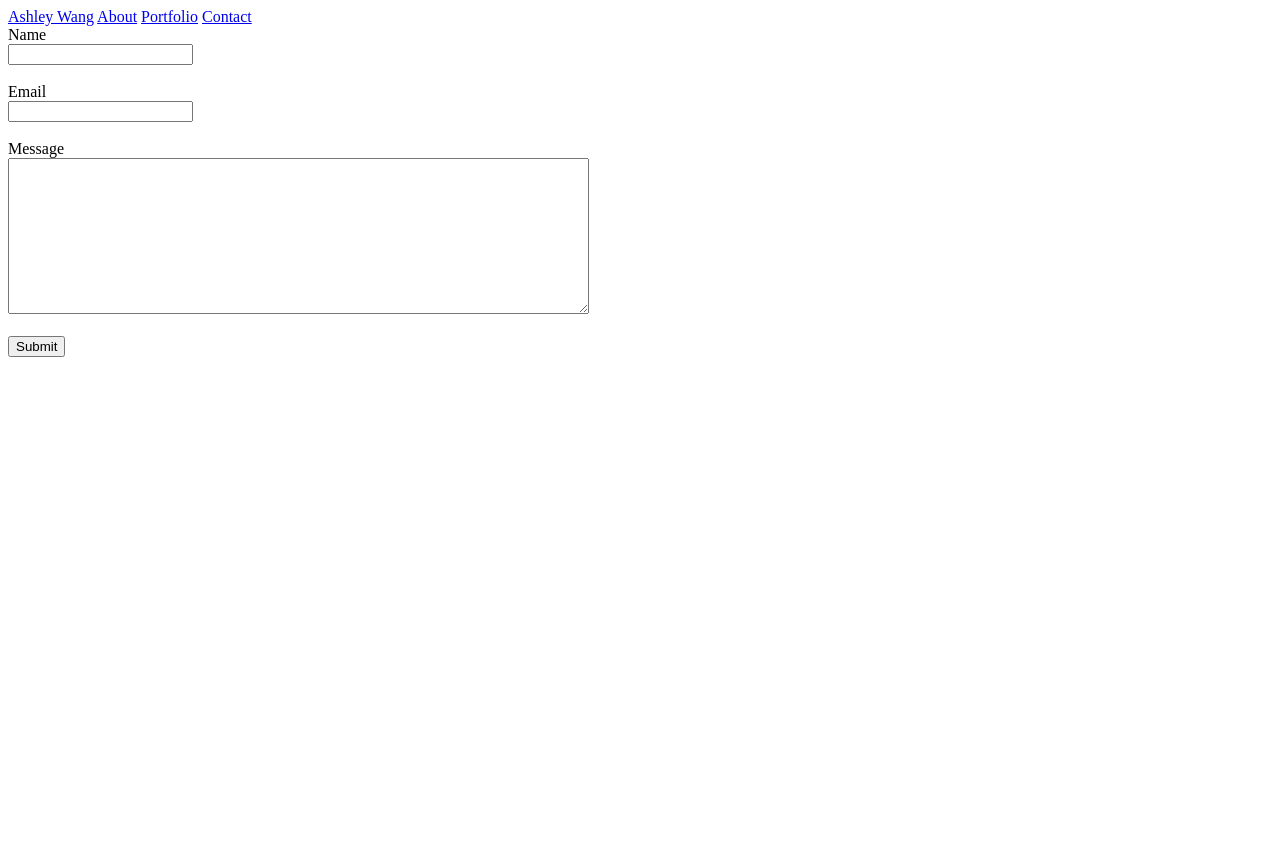
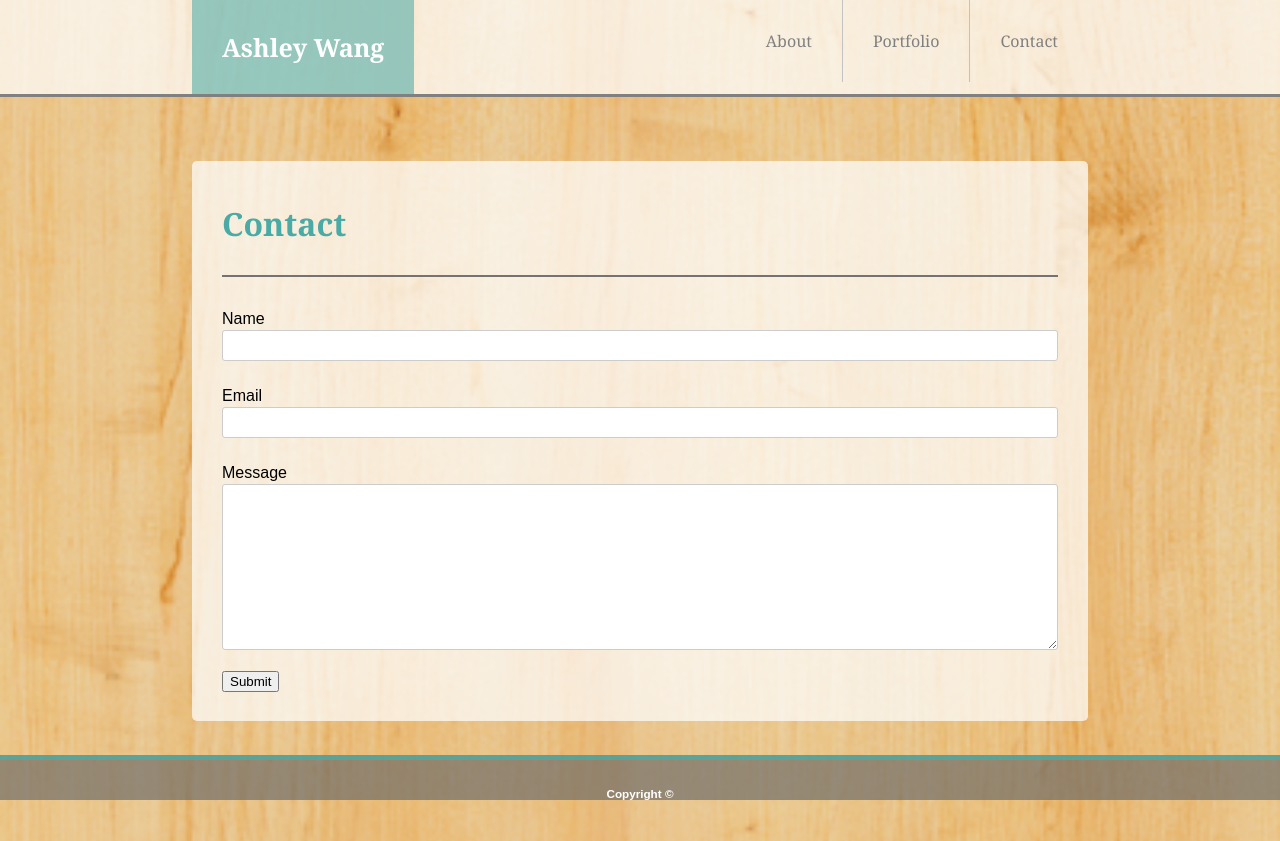
Before and after one commit to ashleyxwang/Basic-Portfolio, a plain HTML site: page contact.html in a window 1280 px wide. Before the commit the page ends 800 px from the top, so only its background shows below. Drawn offline with Linux system fonts and the light colour scheme.

Commit message:
Updated Contact Page to match rest of website

```diff
--- a/assets/css/contact.css
+++ b/assets/css/contact.css
@@ -0,0 +1,125 @@
+body{
+    background-image: url("../images/purty_wood.png");
+    height: 100%;
+    width: 100%;
+    background-position: center;
+    background-repeat: no-repeat;
+    background-size: cover;
+    margin: 0px;
+    padding: 0px;
+}
+
+.nav{
+    background-color: #ffffffb6;
+    top: 0;
+    width: 100%;
+    border-bottom-style: solid;
+    border-bottom-color: grey;
+    border-bottom-width: 3px;
+    overflow: hidden;
+}
+
+.nav a:hover{
+    background-color: #a4d7d5;
+}
+
+.active{
+    background-color: #a4d7d5;
+}
+
+ul{
+    margin: 0;
+    padding: 0px;
+}
+
+li{
+    font-family: Georgia, 'Times New Roman', Times, serif;
+    display: inline;
+    list-style-type: none;
+}
+
+#AW{
+    display: inline-block;
+    font-size: 25px;
+    font-weight: bold;
+    text-decoration: none;
+    padding: 30px;
+    margin-left: 15%;
+    background-color: #4aaaa58f;
+    color: #ffffff;
+    float: left;
+}
+
+.rnav{
+    margin-right: 15%;
+}
+
+#index,#port,#cont{
+    text-decoration: none;
+    color: grey;
+    padding: 30px;
+    border-right: 1px;
+    border-right-color: #c2c2c2;
+    border-right-style: solid;
+    float: right;
+    text-align: center;
+}
+
+#cont{
+    border-right: none;
+}
+
+.FormTitle{
+    font-family: Georgia, 'Times New Roman', Times, serif;
+    color: #4aaaa5;
+}
+
+.form{
+    font-family: Arial, Helvetica, sans-serif;
+    background-color: #ffffffb6;
+    height: 500px;
+    line-height: 23px;
+    margin: 5% 15%;
+    padding: 30px;
+    border-radius: 5px;
+}
+
+input[type=text], [type=email], textarea {
+    width: 100%;
+    padding: 7px;
+    border: 1px solid #ccc;
+    border-radius: 3px;
+    box-sizing: border-box;
+    resize: vertical;
+}
+
+#sbutton{
+    margin-top: 15px;
+}
+
+hr{ /* Line under Contact */
+    display: block;
+    margin-top: 40px;
+    margin-bottom: 30px;
+    margin-left: auto;
+    margin-right: auto;
+    border-style: solid;
+    border-width: 1px;
+    color: rgb(117, 114, 114);
+}
+
+footer{
+    font-family: Arial, Helvetica, sans-serif;
+    position: sticky;
+    bottom: 0;
+    width: 100%;
+    height: 5%;
+    background-color: #666666a2;
+    color: #fff;
+    border-width: 5px;
+    border-top-color: #4aaaa5c5;
+    border-top-style: solid;
+    font-size: 10px;
+    padding-top: 15px;
+    text-align: center;
+}
--- a/contact.html
+++ b/contact.html
@@ -6,19 +6,25 @@
     <meta http-equiv="X-UA-Compatible" content="ie=edge">
     <title>Basic Portfolio</title>
     <link rel="stylesheet" href="assets/css/contact.css">
-
-    <header>
-        <div class="topnav">
-                <a class="active" href="index.html">Ashley Wang</a>
-                <a href="index.html">About</a>
-                <a href="portfolio.html">Portfolio</a>
-                <a href="contact.html">Contact</a>
-        </div>
-    </header>
 </head>
 
 <body>
-    <form action="/action_page.php">
+    <header>
+            <div class= "nav">
+                <ul>
+                    <li><a id="AW" href="index.html">Ashley Wang</a></li>
+            <div class= "rnav">
+                    <li><a id= "cont" href="contact.html" style="text-decoration: none">Contact</a></li>
+                    <li><a id= "port" href="portfolio.html" style="text-decoration: none">Portfolio</a></li>
+                    <li><a id= "index" href="index.html" style="text</li>-decoration: none">About</a></li>
+        </div>
+            </ul>
+        </div>
+    </header>
+
+    <form class= "form" action="/action_page.php">
+            <h1 class= "FormTitle">Contact</h1>
+        <hr>
             Name
             <br>
             <input type="text" name="Name">
@@ -32,10 +38,15 @@
             Message
             <br>
             <textarea name="message" rows="10" cols="70"></textarea>
-        <br><br>
+            <br>
 
-        <!--Submit Button-->
-        <input type="submit" value="Submit">
+            <input id="sbutton" type="submit" value="Submit">
+
     </form>
+
+    <footer>
+        <h3>Copyright &copy;</h3>
+    </footer>
+
 </body>
 </html>
```
Also changed, not shown: assets/css/style.css (+0 -8 lines). Lines whose indentation alone changed are shown as unchanged.
